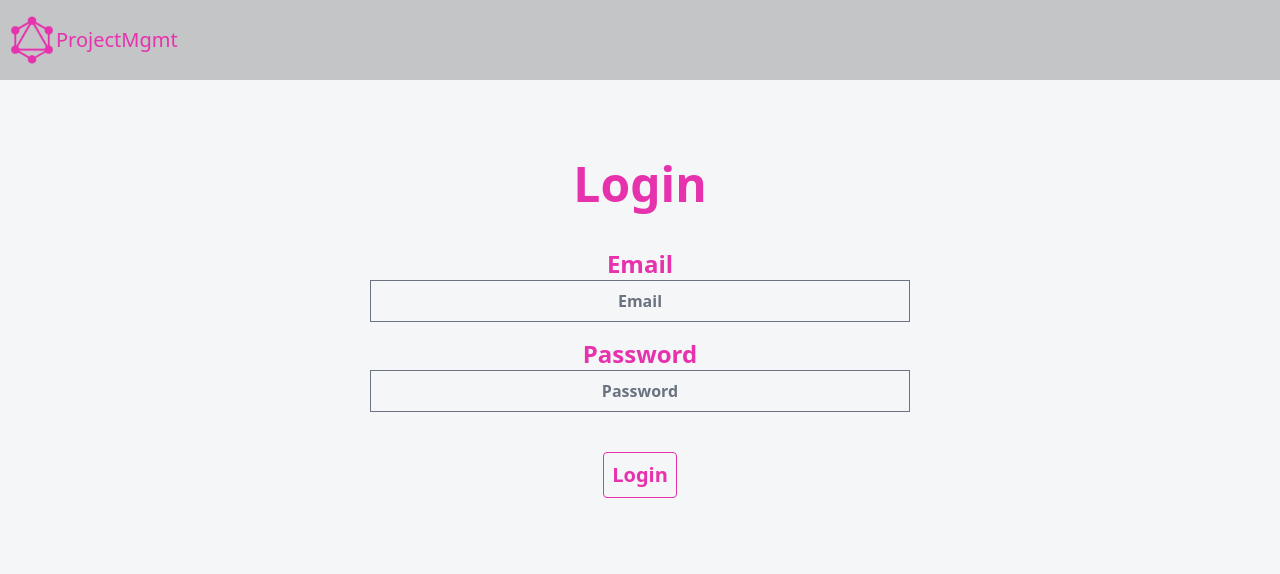
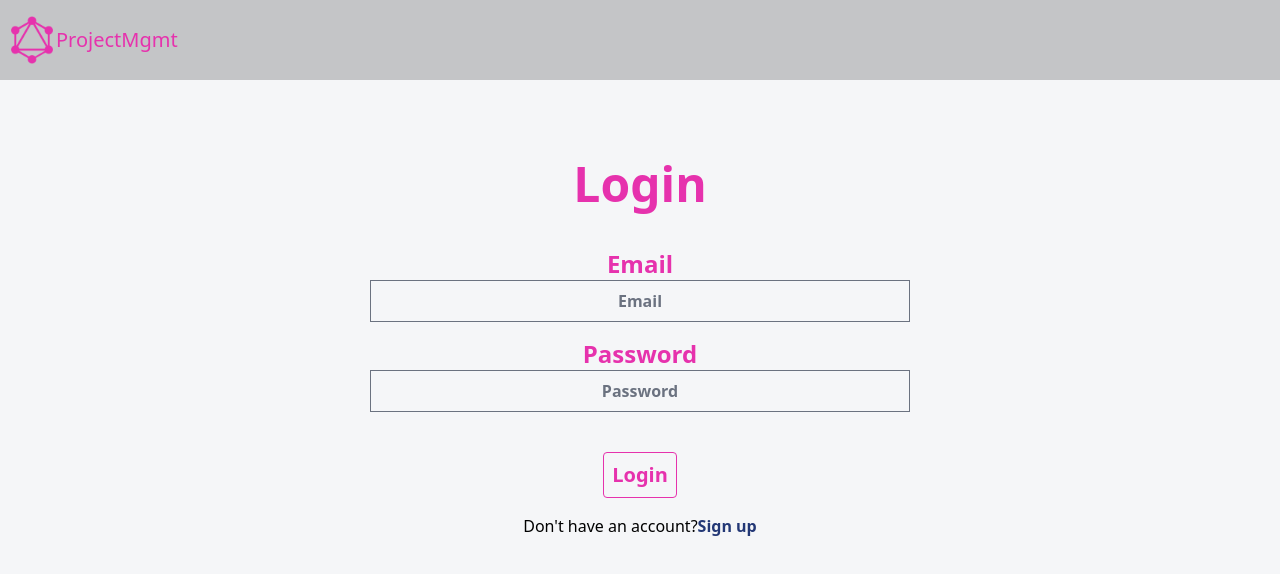
Before and after one commit to Anup-1827/GraphQL-Project, a React (Vite) app in the folder Frontend graphql project/: page /login in a window 1280 px wide. Shown: the top 574 px of the page. Built offline with nearby package versions, Linux system fonts and the light colour scheme.

Commit message:
Fixe dthe issue of horizontal scroll bar

```diff
--- a/Frontend graphql project/index.html
+++ b/Frontend graphql project/index.html
@@ -7,7 +7,7 @@
     <title>ProjectMgmt</title>
   </head>
   <body>
-    <div id="root" ></div>
+    <div id="root" class="h-[100vh]" ></div>
     <script type="module" src="/src/main.jsx"></script>
   </body>
 </html>
--- a/Frontend graphql project/src/App.jsx
+++ b/Frontend graphql project/src/App.jsx
@@ -48,7 +48,7 @@ const client = new ApolloClient({
 function App() {
   return (
     <ApolloProvider client={client}>
-      <div className="App w-[100vw] h-[100vh] ">
+      <div className="App h-full">
         <BrowserRouter>
           <Routes>
             <Route path="/login" element={<Login/>}/>
--- a/Frontend graphql project/src/Components/Header.jsx
+++ b/Frontend graphql project/src/Components/Header.jsx
@@ -12,7 +12,7 @@ function Header() {
   }
   return (
       <div className="flex justify-between items-center bg-black/20 px-2 py-4">
-        <Link className="flex items-center" to="/">
+        <Link className="flex items-center" to={token?"/":"/login"}>
         <img className="w-12 h-12 object-cover" src={graphql_icon} />
         <span className="mr-2 text-[20px] text-main-heading">ProjectMgmt</span>
         </Link>
--- a/Frontend graphql project/src/pages/Login.jsx
+++ b/Frontend graphql project/src/pages/Login.jsx
@@ -3,6 +3,8 @@ import Header from '../Components/Header'
 import { useMutation } from '@apollo/client';
 import { LOGIN_USER } from '../graphql/mutations/UserMutation';
 import { useNavigate } from 'react-router';
+import { Link } from 'react-router-dom'
+
 
 function Login() {
     const fields = {
@@ -70,6 +72,13 @@ function Login() {
             <button type='submit' className='text-main-heading mt-2 font-bold text-xl border border-main-heading rounded p-2 hover:bg-main-heading hover:text-main-color transition ease-linear duration-500'>
                 Login
             </button>
+
+            <p>
+              Don't have an account?
+              <Link to="/signup">
+                        <span className='text-blue-900 font-bold cursor-pointer'>Sign up</span>
+              </Link>
+            </p>
         </form>
         </main>
   )
--- a/Frontend graphql project/src/pages/Project.jsx
+++ b/Frontend graphql project/src/pages/Project.jsx
@@ -111,7 +111,7 @@ export default function Project() {
   const token = localStorage.getItem("token")
   return (
     token?
-    <div>
+    <div className="h-full">
       <div className="w-full h-full bg-main-color">
         <Header />
         <div>
--- a/Frontend graphql project/src/pages/Signup.jsx
+++ b/Frontend graphql project/src/pages/Signup.jsx
@@ -1,5 +1,6 @@
 import React, { useRef, useState } from 'react'
 import Header from '../Components/Header'
+import { Link } from 'react-router-dom'
 
 function Signup() {
     const fields = {
@@ -64,7 +65,11 @@ function Signup() {
             </button>
 
             <div >
-                <h1>Already have an account? <span className='text-blue-900 font-bold cursor-pointer'>Login</span></h1>
+                <h1>Already have an account?
+                    <Link to="/login">
+                        <span className='text-blue-900 font-bold cursor-pointer'>Login</span>
+                    </Link>
+                </h1>
             </div>
         </form>
         </main>
```
